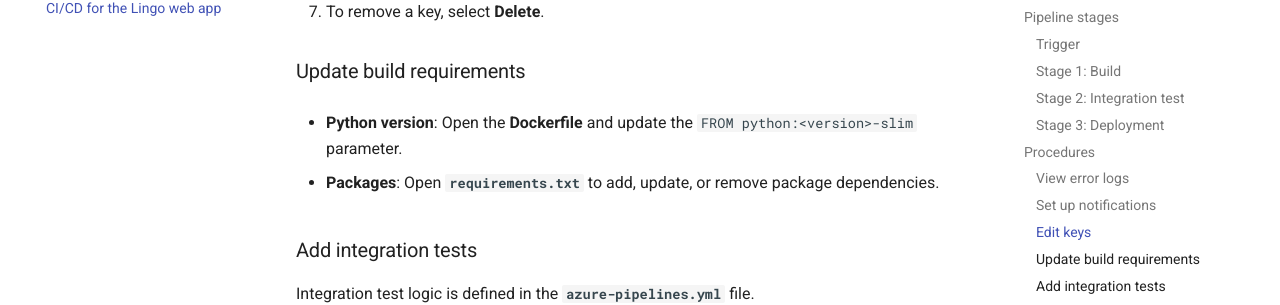
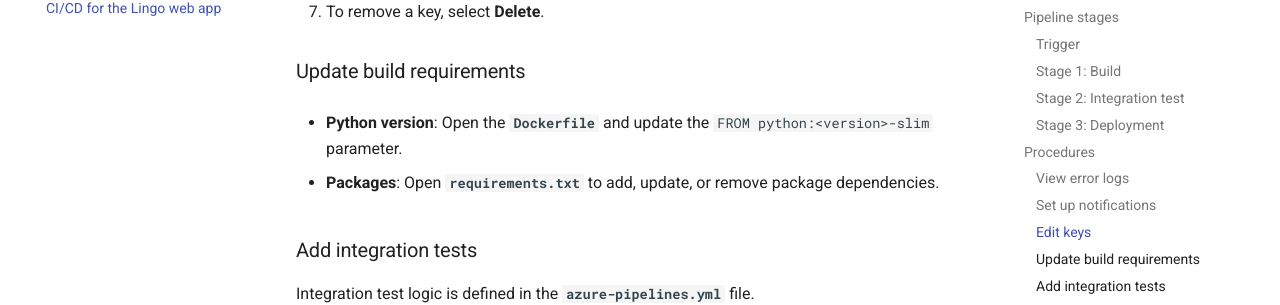
Before and after one commit to SannaBerg/docs-example, an MkDocs documentation site: the page built from docs/webb-app-ci-cd.md, in a window 1280 px wide and 900 px high, scrolled down 2008 px. Shown: the part 145-450 px from the top of the window. Built offline with MkDocs 1.6.1 and Material for MkDocs 9.7.7, drawn with Linux system fonts in a browser that asks for light colours.

Commit message:
Fix formatting in CI/CD documentation

```diff
--- a/docs/webb-app-ci-cd.md
+++ b/docs/webb-app-ci-cd.md
@@ -64,7 +64,7 @@ To recive an email with a direct link to the error log on failure:
 
 ### Update build requirements
 
-- **Python version**: Open the **Dockerfile** and update the `FROM python:<version>-slim` parameter.
+- **Python version**: Open the **`Dockerfile`** and update the `FROM python:<version>-slim` parameter.
 
 - **Packages**: Open **`requirements.txt`** to add, update, or remove package dependencies.
 
```
